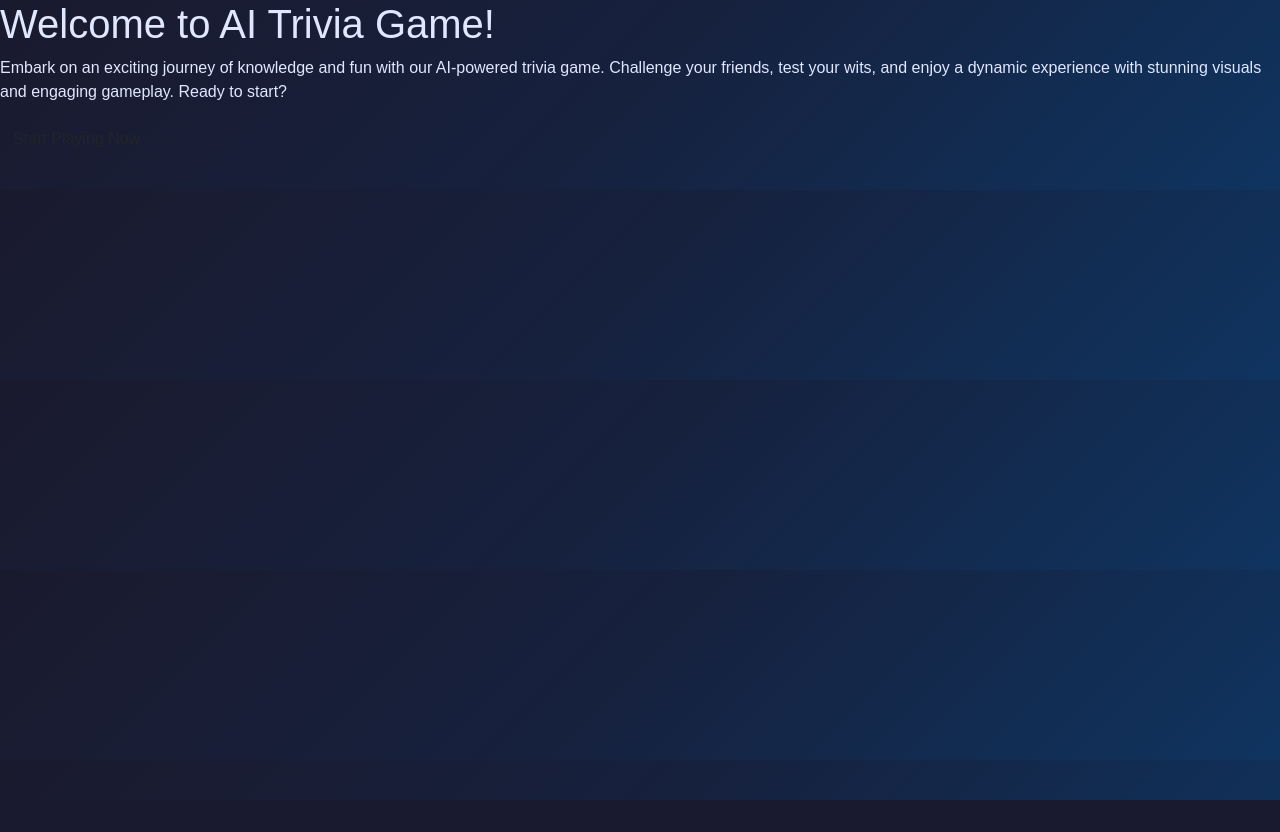
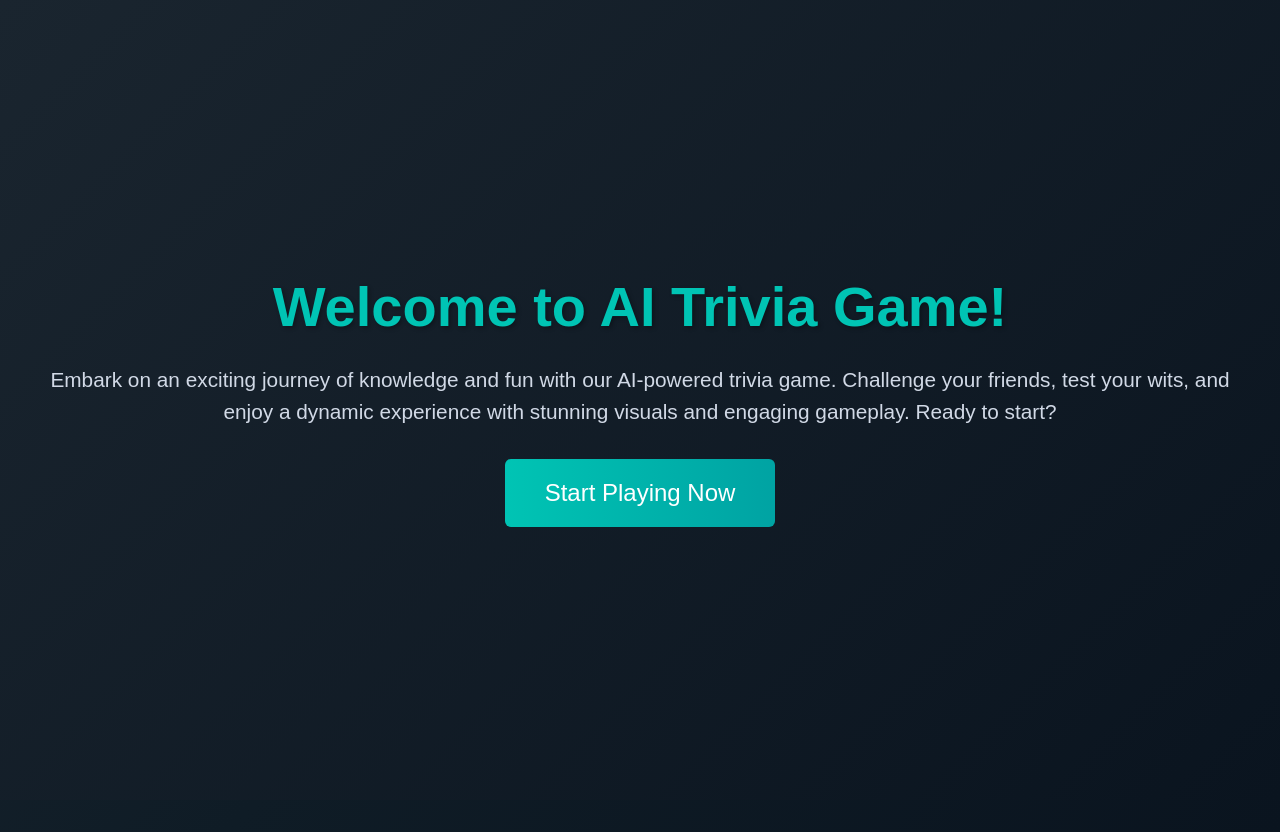
Before and after one commit to zml1997-stl/ai-trivia, a Flask app: page / in a window 1280 px wide. Before the commit the page ends 800 px from the top, so only its background shows below. Run offline with Flask 3, Linux system fonts and the light colour scheme.

Commit message:
Update styles.css

```diff
--- a/static/styles.css
+++ b/static/styles.css
@@ -1,8 +1,8 @@
 body {
-    background: linear-gradient(135deg, #1a1a2e 0%, #16213e 50%, #0f3460 100%);
+    background: linear-gradient(135deg, #1A252F 0%, #0F1C26 50%, #0A141F 100%);
     padding-bottom: 2rem;
     position: relative;
-    color: #e0e7ff;
+    color: #D1D9E6; /* Lighter text for better readability */
     font-family: 'Arial', sans-serif;
     overflow-x: hidden;
 }
@@ -340,3 +340,57 @@ body {
         font-size: 1rem;
     }
 }
+
+/* Home Page Specific Styles */
+.hero {
+    min-height: 100vh;
+    display: flex;
+    align-items: center;
+    justify-content: center;
+    text-align: center;
+    background: linear-gradient(135deg, #1A252F, #0A141F);
+    color: #E0E7FF;
+    padding: 2rem;
+    animation: fadeIn 1s ease-in-out;
+}
+
+.hero h1 {
+    font-size: 3.5rem;
+    font-weight: 700;
+    margin-bottom: 1.5rem;
+    color: #00C4B4;
+    text-shadow: 2px 2px 4px rgba(0, 0, 0, 0.3);
+}
+
+.hero p {
+    font-size: 1.3rem;
+    margin-bottom: 2rem;
+    color: #D1D9E6;
+}
+
+.btn-start {
+    font-size: 1.5rem;
+    padding: 1rem 2.5rem;
+    background: linear-gradient(90deg, #00C4B4, #00A3A3);
+    border: none;
+    color: #FFFFFF;
+    transition: transform 0.3s, box-shadow 0.3s;
+}
+
+.btn-start:hover {
+    transform: scale(1.1);
+    box-shadow: 0 8px 20px rgba(0, 196, 180, 0.5);
+}
+
+@media (max-width: 576px) {
+    .hero h1 {
+        font-size: 2.5rem;
+    }
+    .hero p {
+        font-size: 1.1rem;
+    }
+    .btn-start {
+        font-size: 1.2rem;
+        padding: 0.8rem 2rem;
+    }
+}
```
Also changed, not shown: other parts of static/styles.css (+33 -33 lines).
